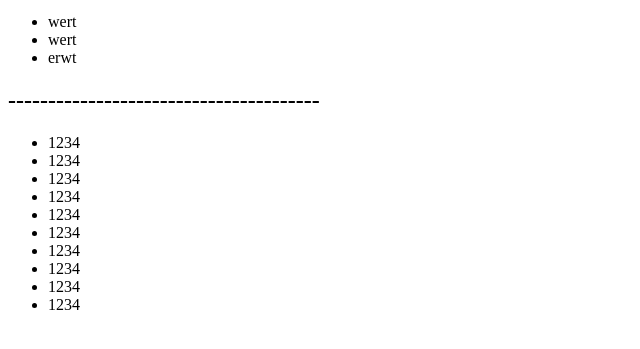
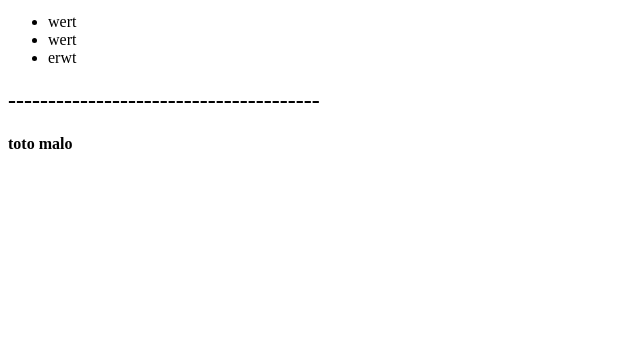
Before and after one commit to RoqueGlisci/mi_repo, a plain HTML site: page index.html in a window 1280 px wide. Shown: the part 137-486 px from the top of the page, without its empty margins (0-640 px from the left). Drawn offline with Linux system fonts and the light colour scheme.

Commit message:
commit_4

```diff
--- a/index.html
+++ b/index.html
@@ -26,18 +26,7 @@
 
     <h2>---------------------------------------</h2>
 
-    <ul>
-        <li>1234</li>
-        <li>1234</li>
-        <li>1234</li>
-        <li>1234</li>
-        <li>1234</li>
-        <li>1234</li>
-        <li>1234</li>
-        <li>1234</li>
-        <li>1234</li>
-        <li>1234</li>
-    </ul>
+    <h4>toto malo</h4>
 
 </body>
 </html>
```
